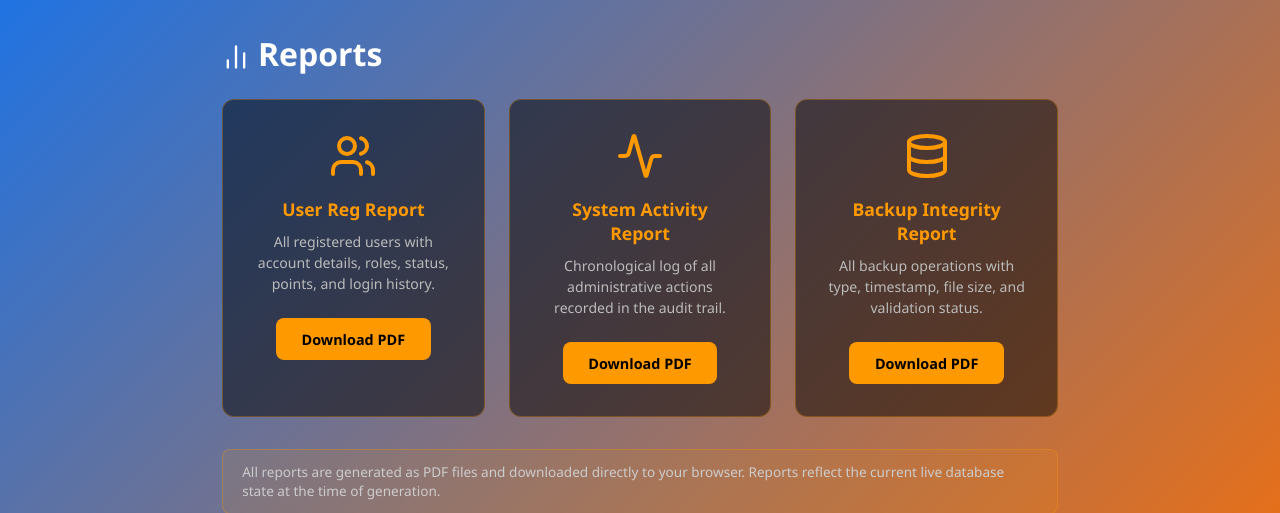
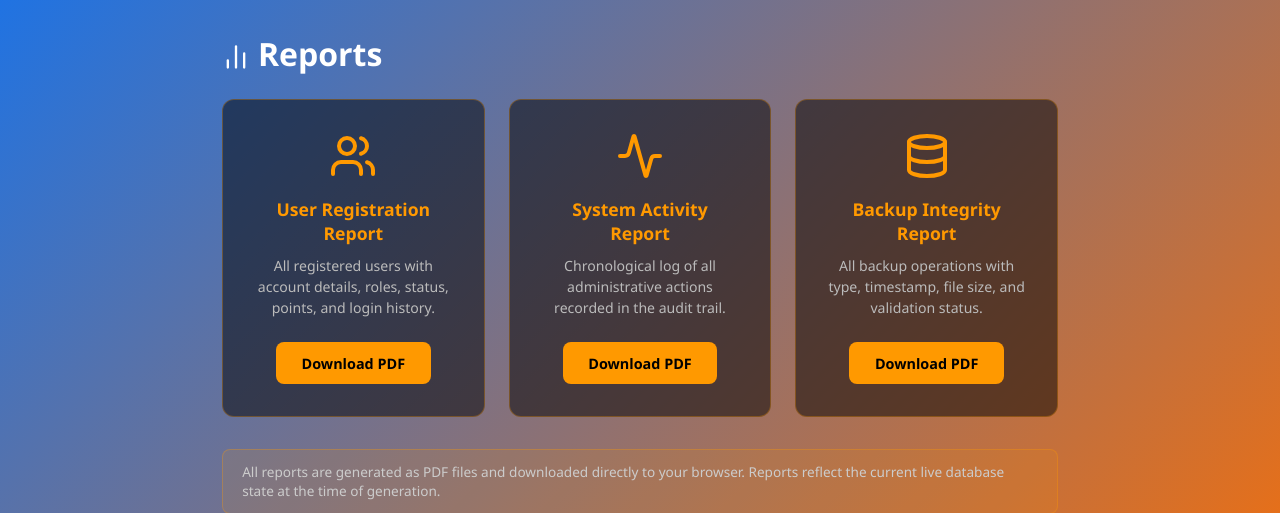
Before and after one commit to deadki0001/aws-community-labs, a Flask app: page /reports/ in a window 1280 px wide. Shown: the part 50-563 px from the top of the page. Run offline with Flask 3, Linux system fonts and the light colour scheme; a user stored in the database is signed in; data comes from the database, SQL or seed files in the repository.

Commit message:
revoking last change

```diff
--- a/app/templates/reports/panel.html
+++ b/app/templates/reports/panel.html
@@ -40,7 +40,7 @@
   <div class="grid">
     <div class="card">
       <div style="margin-bottom:.8rem;"><i data-lucide="users" style="width:48px;height:48px;color:#FF9900;"></i></div>
-      <h2>User Reg Report</h2>
+      <h2>User Registration Report</h2>
       <p>All registered users with account details, roles, status, points, and login history.</p>
       <a href="/reports/users" class="btn">Download PDF</a>
     </div>
```
